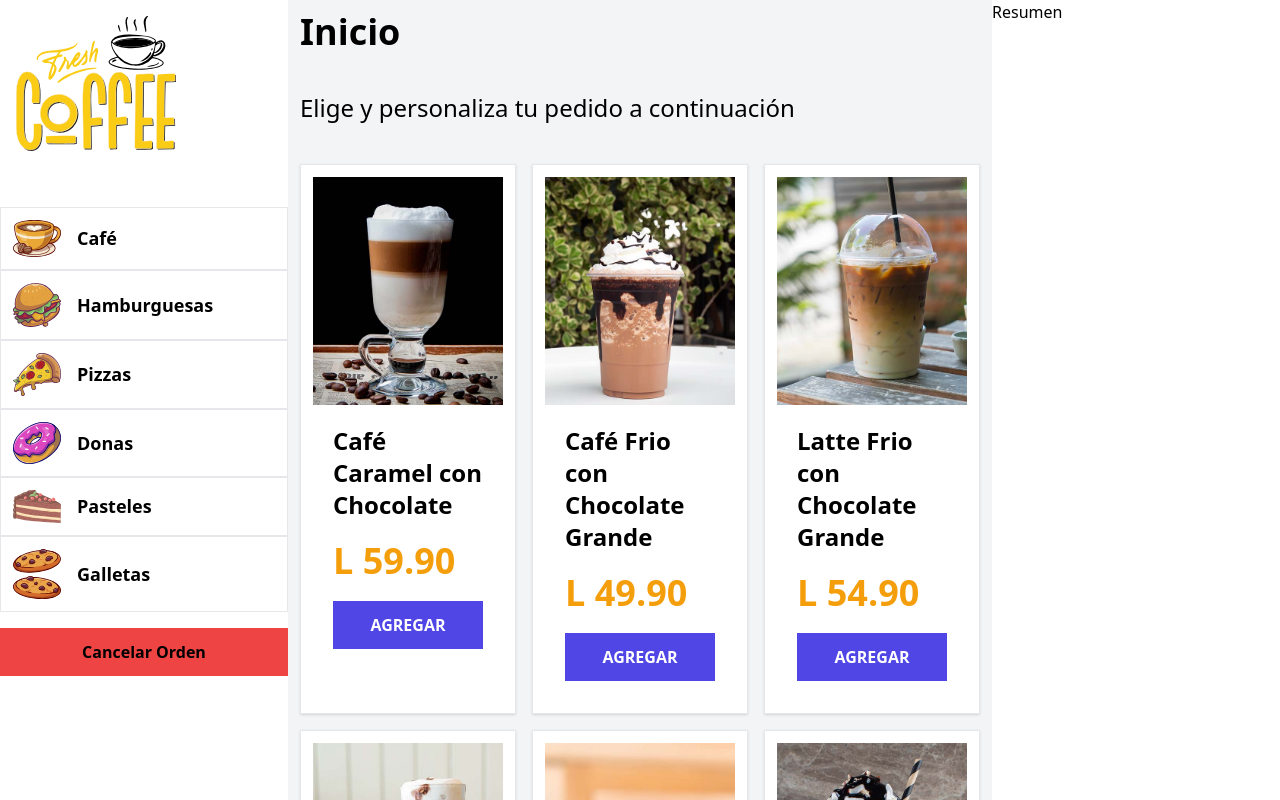
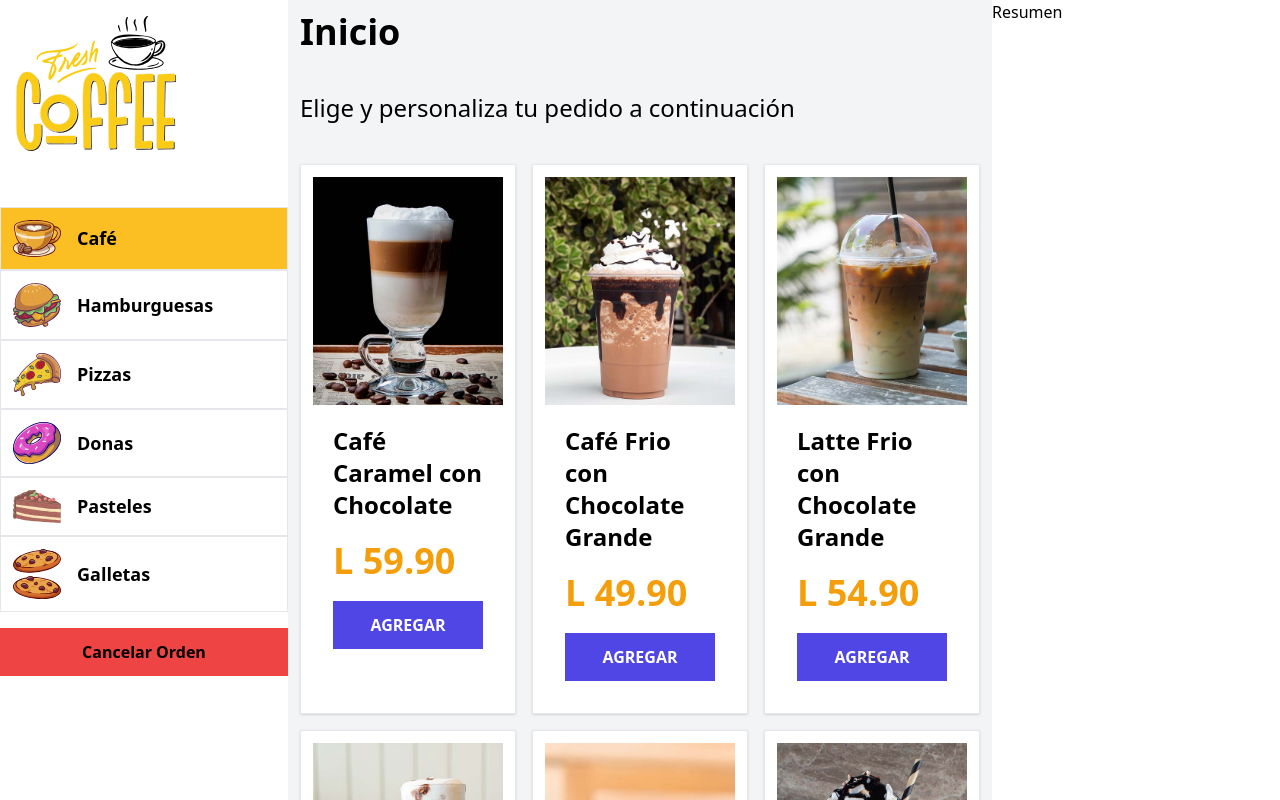
Before and after one commit to mkhi33/Laravel, a React (Vite) app in the folder quiosco/react-quiosco/: page / in a window 1280 px wide. Built offline with nearby package versions, Linux system fonts and the light colour scheme.

Commit message:
Seleccionar categoría

```diff
--- a/quiosco/react-quiosco/src/components/Categoria.jsx
+++ b/quiosco/react-quiosco/src/components/Categoria.jsx
@@ -1,12 +1,14 @@
+import useQuiosco from "../hooks/useQuiosco"
 
 
 const Categoria = ({categoria}) => {
     const { icono, nombre, id  } = categoria
+    const { categoriaActual, handleClickCategoria } = useQuiosco()
   return (
-    <div className="flex items-center gap-4 border w-full p-3 hover:bg-amber-400 cursor-pointer">
+    <button type="button" onClick={ () => handleClickCategoria(id)} className={`flex items-center gap-4 border w-full p-3 ${categoriaActual.id === id ? 'bg-amber-400' : 'bg-white'} hover:bg-amber-400 cursor-pointer`}>
         <img className="w-12" src={`/img/icono_${icono}.svg`} alt={`Imagen ${nombre}`}/>
         <p className="text-lg font-bold cursor-pointer truncate">{nombre}</p>
-    </div>
+    </button>
   )
 }
 
```
